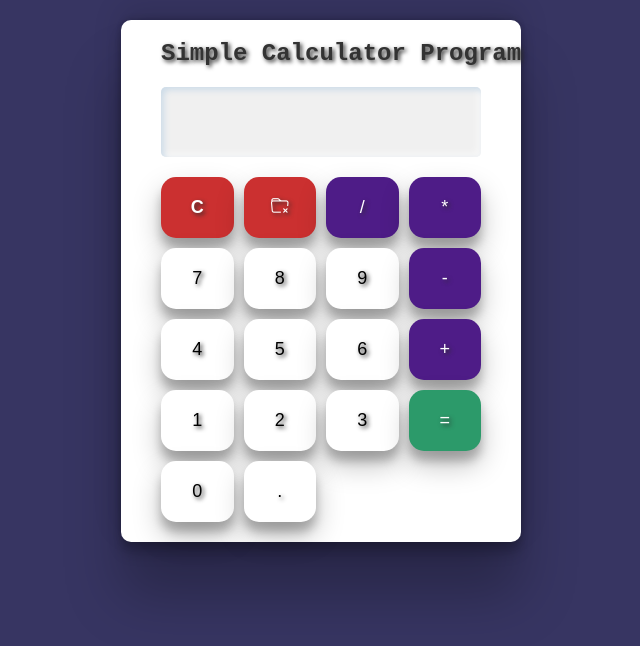
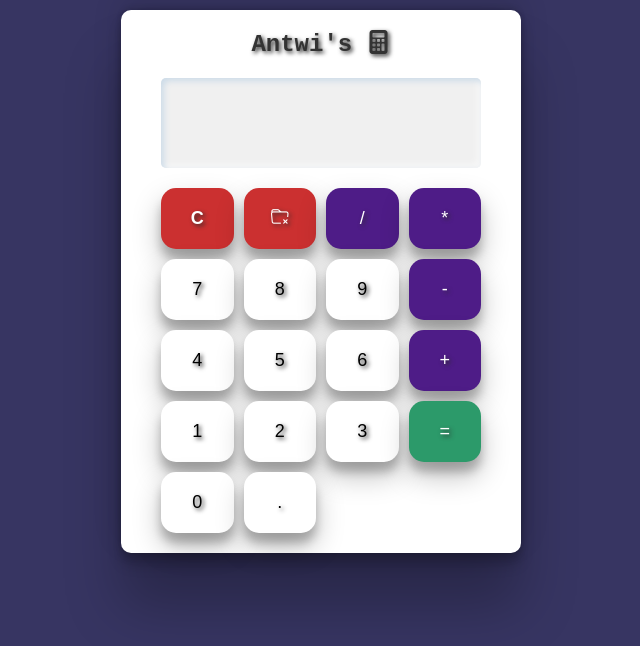
Before and after one commit to Mr-antwi/Calculator-Program, a plain HTML site: page index.html in a window 1280 px wide. Shown: the whole page, without its empty margins (319-959 px from the left). Drawn offline with nearby package versions, Linux system fonts and the light colour scheme.

Commit message:
updated css

```diff
--- a/index.html
+++ b/index.html
@@ -9,7 +9,7 @@
 </head>
 <body>
     <section class="container">
-        <h1>Simple Calculator Program</h1>
+        <h1>Antwi's <i class="bi bi-calculator-fill"></i></h1>
         <div id="screen"></div>
         <div id="keys">
             <button onclick="clearDisplay()" class="delete-btn">C</button>
--- a/main.css
+++ b/main.css
@@ -11,7 +11,7 @@ body{
 
 .container{
     width: 400px;
-    margin: 20px auto;
+    margin: 10px auto;
     background-color: #fff;
     border-radius: 10px;
     box-shadow: rgba(0, 0, 0, 0.25) 0px 54px 55px, rgba(0, 0, 0, 0.12) 0px -12px 30px, rgba(0, 0, 0, 0.12) 0px 4px 6px, rgba(0, 0, 0, 0.17) 0px 12px 13px, rgba(0, 0, 0, 0.09) 0px -3px 5px;
@@ -30,7 +30,7 @@ h1{
 
 #screen{
     width: 100%;
-    height: 70px;
+    height: 90px;
     background-color: #f0f0f0;
     border-radius: 5px;
     text-align: left;
@@ -40,6 +40,8 @@ h1{
     box-shadow: rgb(204, 219, 232) 3px 3px 6px 0px inset, rgba(255, 255, 255, 0.5) -3px -3px 6px 1px inset;
     margin: 20px 0;
     text-shadow: 2px 2px 4px #2c2c2c;
+    display: flex;
+    align-items: center;
 }
 
 #keys{
```
